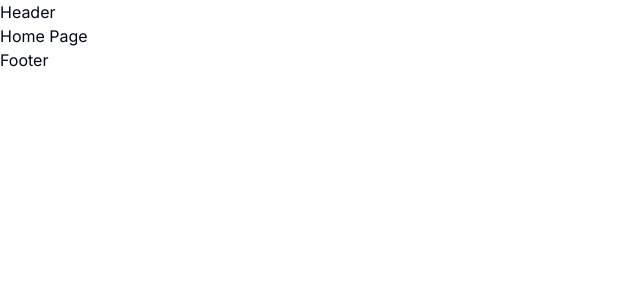
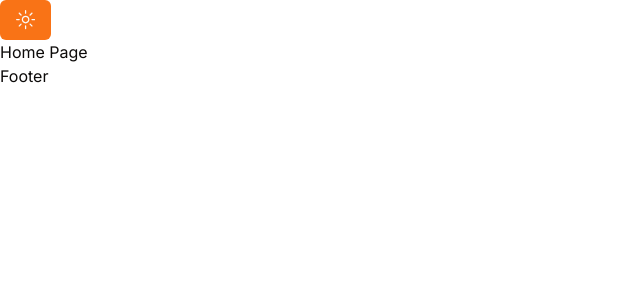
Before and after one commit to huydev0401/my-portfolio, a Next.js app: page / in a window 1280 px wide. Shown: the top 300 px of the page, without its empty margins (0-640 px from the left). Built offline with nearby package versions, Linux system fonts and the light colour scheme.

Commit message:
Add ThemeToggler

```diff
--- a/app/globals.css
+++ b/app/globals.css
@@ -3,66 +3,51 @@
   @tailwind utilities;
 
   @layer base {
+    @layer base {
       :root {
         --background: 0 0% 100%;
-      --foreground: 222.2 84% 4.9%;
-
+        --foreground: 20 14.3% 4.1%;
         --card: 0 0% 100%;
-      --card-foreground: 222.2 84% 4.9%;
-
+        --card-foreground: 20 14.3% 4.1%;
         --popover: 0 0% 100%;
-      --popover-foreground: 222.2 84% 4.9%;
-
-      --primary: 222.2 47.4% 11.2%;
-      --primary-foreground: 210 40% 98%;
-
-      --secondary: 210 40% 96.1%;
-      --secondary-foreground: 222.2 47.4% 11.2%;
-
-      --muted: 210 40% 96.1%;
-      --muted-foreground: 215.4 16.3% 46.9%;
-
-      --accent: 210 40% 96.1%;
-      --accent-foreground: 222.2 47.4% 11.2%;
-
+        --popover-foreground: 20 14.3% 4.1%;
+        --primary: 24.6 95% 53.1%;
+        --primary-foreground: 60 9.1% 97.8%;
+        --secondary: 60 4.8% 95.9%;
+        --secondary-foreground: 24 9.8% 10%;
+        --muted: 60 4.8% 95.9%;
+        --muted-foreground: 25 5.3% 44.7%;
+        --accent: 60 4.8% 95.9%;
+        --accent-foreground: 24 9.8% 10%;
         --destructive: 0 84.2% 60.2%;
-      --destructive-foreground: 210 40% 98%;
-
-      --border: 214.3 31.8% 91.4%;
-      --input: 214.3 31.8% 91.4%;
-      --ring: 222.2 84% 4.9%;
-
+        --destructive-foreground: 60 9.1% 97.8%;
+        --border: 20 5.9% 90%;
+        --input: 20 5.9% 90%;
+        --ring: 24.6 95% 53.1%;
         --radius: 0.5rem;
       }
 
       .dark {
-      --background: 222.2 84% 4.9%;
-      --foreground: 210 40% 98%;
-
-      --card: 222.2 84% 4.9%;
-      --card-foreground: 210 40% 98%;
-
-      --popover: 222.2 84% 4.9%;
-      --popover-foreground: 210 40% 98%;
-
-      --primary: 210 40% 98%;
-      --primary-foreground: 222.2 47.4% 11.2%;
-
-      --secondary: 217.2 32.6% 17.5%;
-      --secondary-foreground: 210 40% 98%;
-
-      --muted: 217.2 32.6% 17.5%;
-      --muted-foreground: 215 20.2% 65.1%;
-
-      --accent: 217.2 32.6% 17.5%;
-      --accent-foreground: 210 40% 98%;
-
-      --destructive: 0 62.8% 30.6%;
-      --destructive-foreground: 210 40% 98%;
-
-      --border: 217.2 32.6% 17.5%;
-      --input: 217.2 32.6% 17.5%;
-      --ring: 212.7 26.8% 83.9%;
+        --background: 20 14.3% 4.1%;
+        --foreground: 60 9.1% 97.8%;
+        --card: 20 14.3% 4.1%;
+        --card-foreground: 60 9.1% 97.8%;
+        --popover: 20 14.3% 4.1%;
+        --popover-foreground: 60 9.1% 97.8%;
+        --primary: 20.5 90.2% 48.2%;
+        --primary-foreground: 60 9.1% 97.8%;
+        --secondary: 12 6.5% 15.1%;
+        --secondary-foreground: 60 9.1% 97.8%;
+        --muted: 12 6.5% 15.1%;
+        --muted-foreground: 24 5.4% 63.9%;
+        --accent: 12 6.5% 15.1%;
+        --accent-foreground: 60 9.1% 97.8%;
+        --destructive: 0 72.2% 50.6%;
+        --destructive-foreground: 60 9.1% 97.8%;
+        --border: 12 6.5% 15.1%;
+        --input: 12 6.5% 15.1%;
+        --ring: 20.5 90.2% 48.2%;
+      }
     }
   }
 
--- a/components/Header.jsx
+++ b/components/Header.jsx
@@ -1,8 +1,10 @@
-import React from 'react'
+import ThemeToggler from './ThemeToggler'
 
 const Header = () => {
   return (
-    <div>Header</div>
+    <header>
+      <ThemeToggler />
+    </header>
   )
 }
 
--- /dev/null
+++ b/components/ThemeToggler.jsx
@@ -0,0 +1,20 @@
+'use client'
+
+import { useTheme } from 'next-themes'
+import { Button } from './ui/button'
+import { SunIcon, MoonIcon } from '@radix-ui/react-icons'
+
+const ThemeToggler = () => {
+  const { theme, setTheme } = useTheme()
+
+  return (
+    <div>
+      <Button onClick={() => setTheme(theme === 'light' ? 'dark' : 'light')}>
+        <SunIcon className='w-[1.2rem] h-[1.2rem] rotate-0 scale-100 transition-all dark:rotate-90 dark:scale-0' />
+        <MoonIcon className='w-[1.2rem] h-[1.2rem] absolute rotate-90 scale-0 transition-all dark:rotate-0 dark:scale-100' />
+      </Button>
+    </div>
+  )
+}
+
+export default ThemeToggler
--- a/package.json
+++ b/package.json
@@ -11,6 +11,7 @@
   "dependencies": {
     "@hookform/resolvers": "^3.4.0",
     "@radix-ui/react-dialog": "^1.0.5",
+    "@radix-ui/react-icons": "^1.3.0",
     "@radix-ui/react-label": "^2.0.2",
     "@radix-ui/react-slot": "^1.0.2",
     "@radix-ui/react-tabs": "^1.0.4",
```
Also changed, not shown: 1 other file (tests, documents, lock files or other folders). Lines whose indentation alone changed are shown as unchanged.
